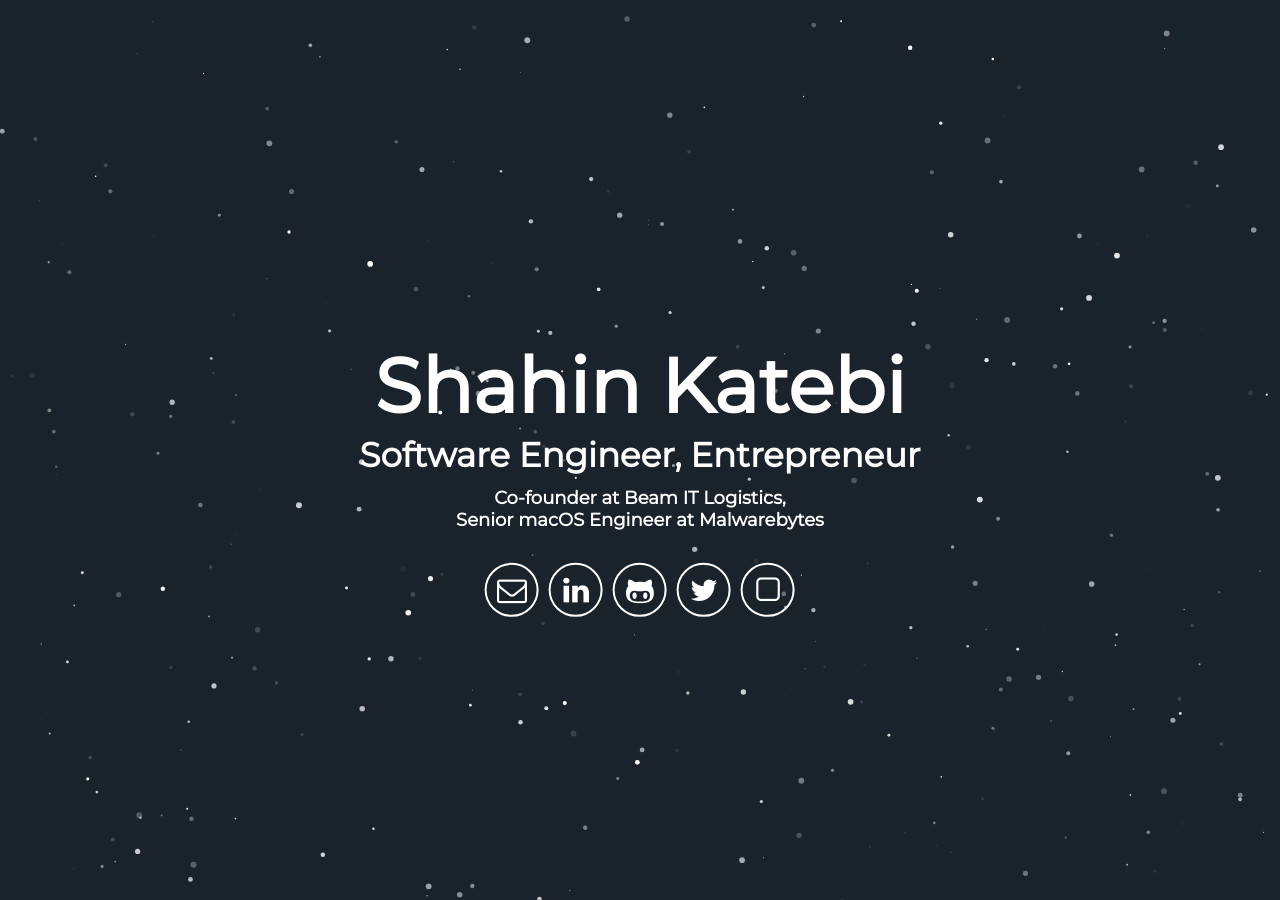
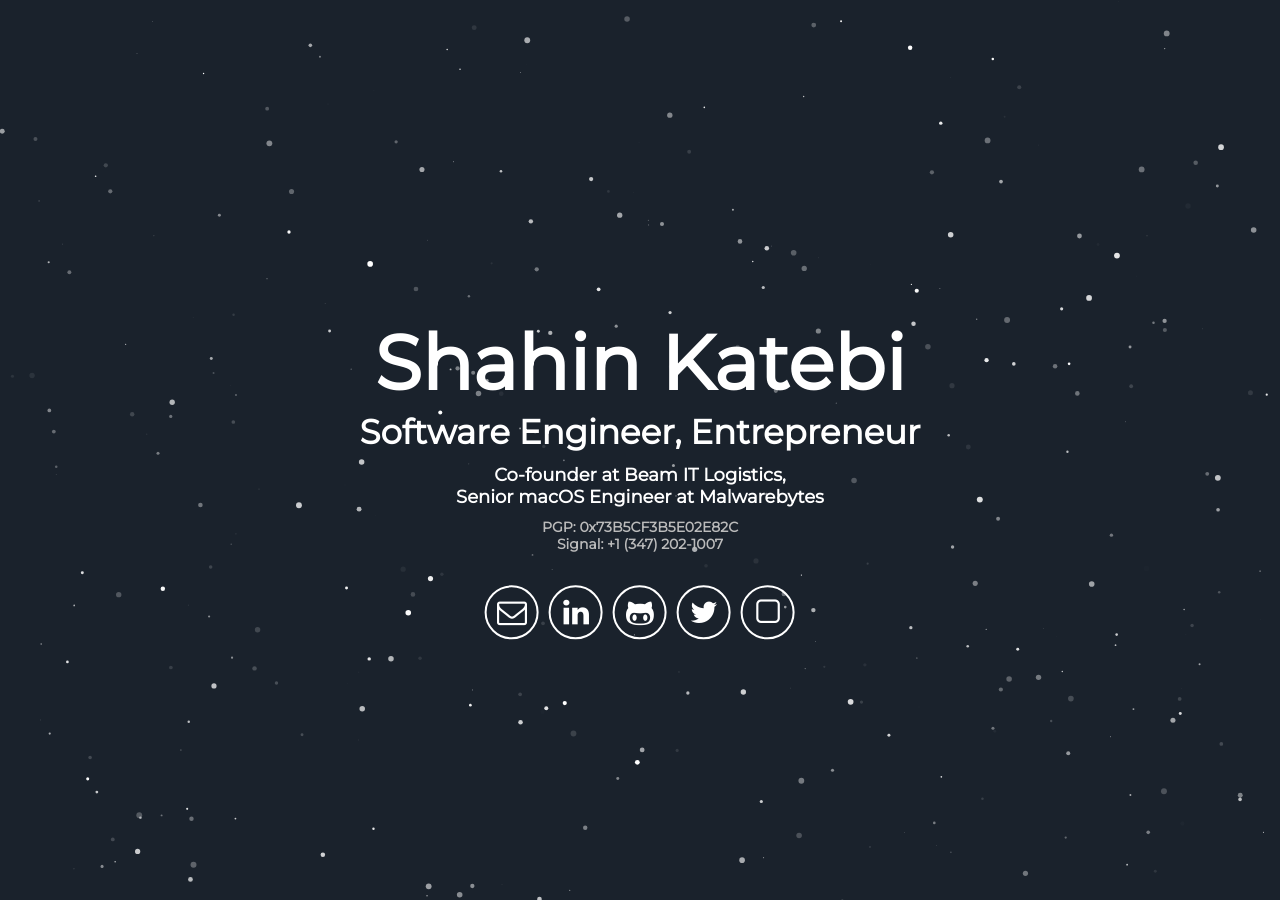
Before and after one commit to shaahin/shaahin.github.io, a Jekyll site: the page built from index.html, in a window 1280 px wide. Built offline with Jekyll 4.4.1, drawn with Linux system fonts in a browser that asks for light colours; some web fonts are replaced.

Commit message:
PGP and Signal added

```diff
--- a/_config.yml
+++ b/_config.yml
@@ -8,6 +8,7 @@ description: Software Engineer, Entrepreneur
 username: Shahin Katebi
 user_description: Co-founder at Beam IT Logistics, <br>Senior macOS Engineer at Malwarebytes
 user_title: Software Engineer, Entrepreneur
+user_details: "PGP: 0x73B5CF3B5E02E82C<br>Signal: +1 (347) 202-1007"
 email: katebi@me.com
 twitter_username: ShahinKatebi
 github_username:  shaahin
--- a/_includes/header.html
+++ b/_includes/header.html
@@ -4,6 +4,7 @@
         <span class="site-title">{{ site.username }}</span>
         <span class="site-description">{{ site.user_title }}</span>
         <span class="site-subtitle"> {{ site.user_description }}</span>
+        <span class="site-details">{{ site.user_details }}</span>
       </h1>
       <div class="header-icons">
         <a aria-label="Send email" href="mailto:katebi@me.com"><i class="icon fa fa-envelope-o"></i></a>
--- a/_sass/_header.scss
+++ b/_sass/_header.scss
@@ -45,6 +45,12 @@
   .site-subtitle {
     @extend .site-description;
     font-size: 18px;
+  }
+
+  .site-details {
+    @extend .site-description;
+    font-size: 14px;
+    color: #bbbbbb;
   }
 }
 
```
